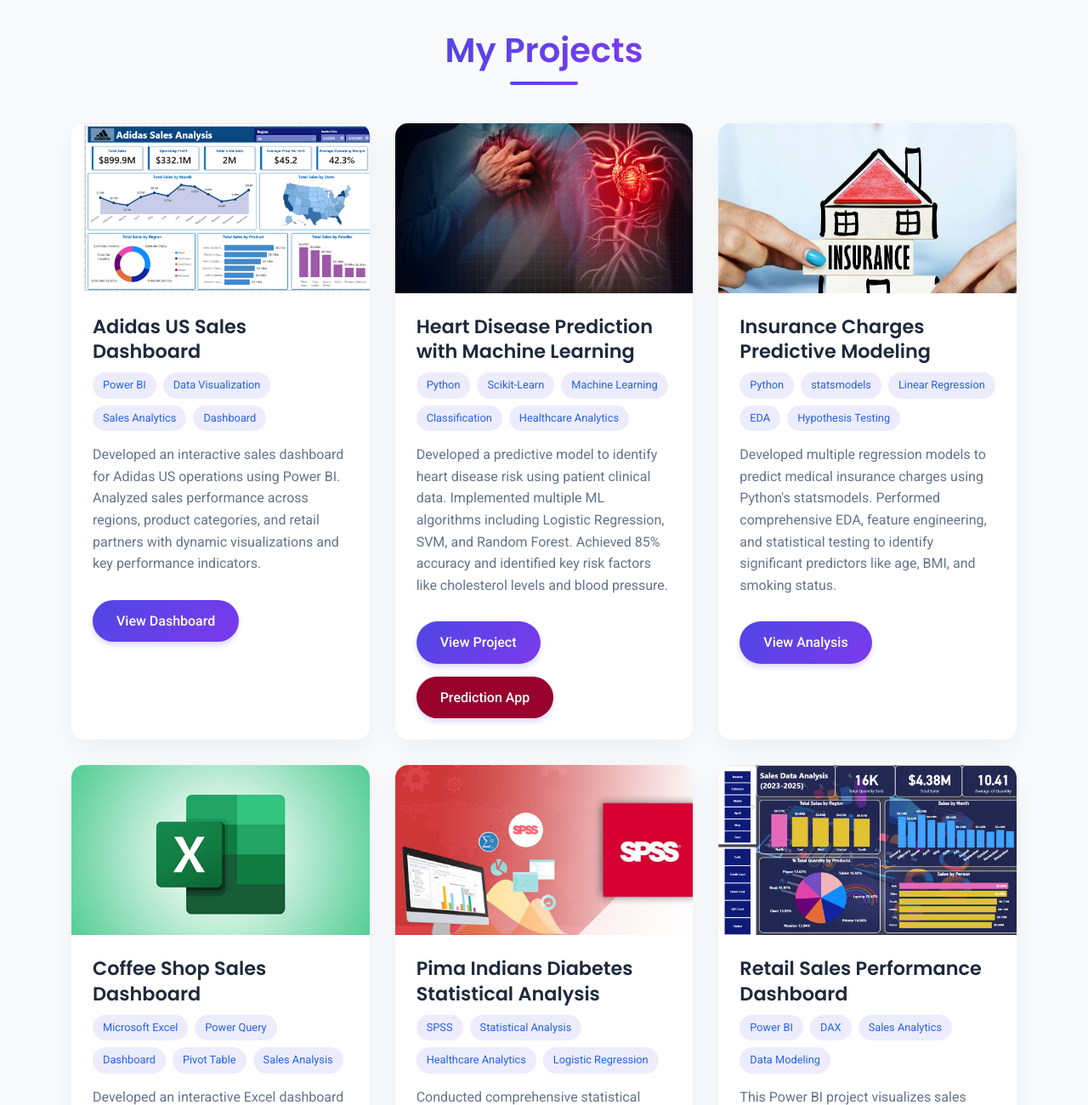
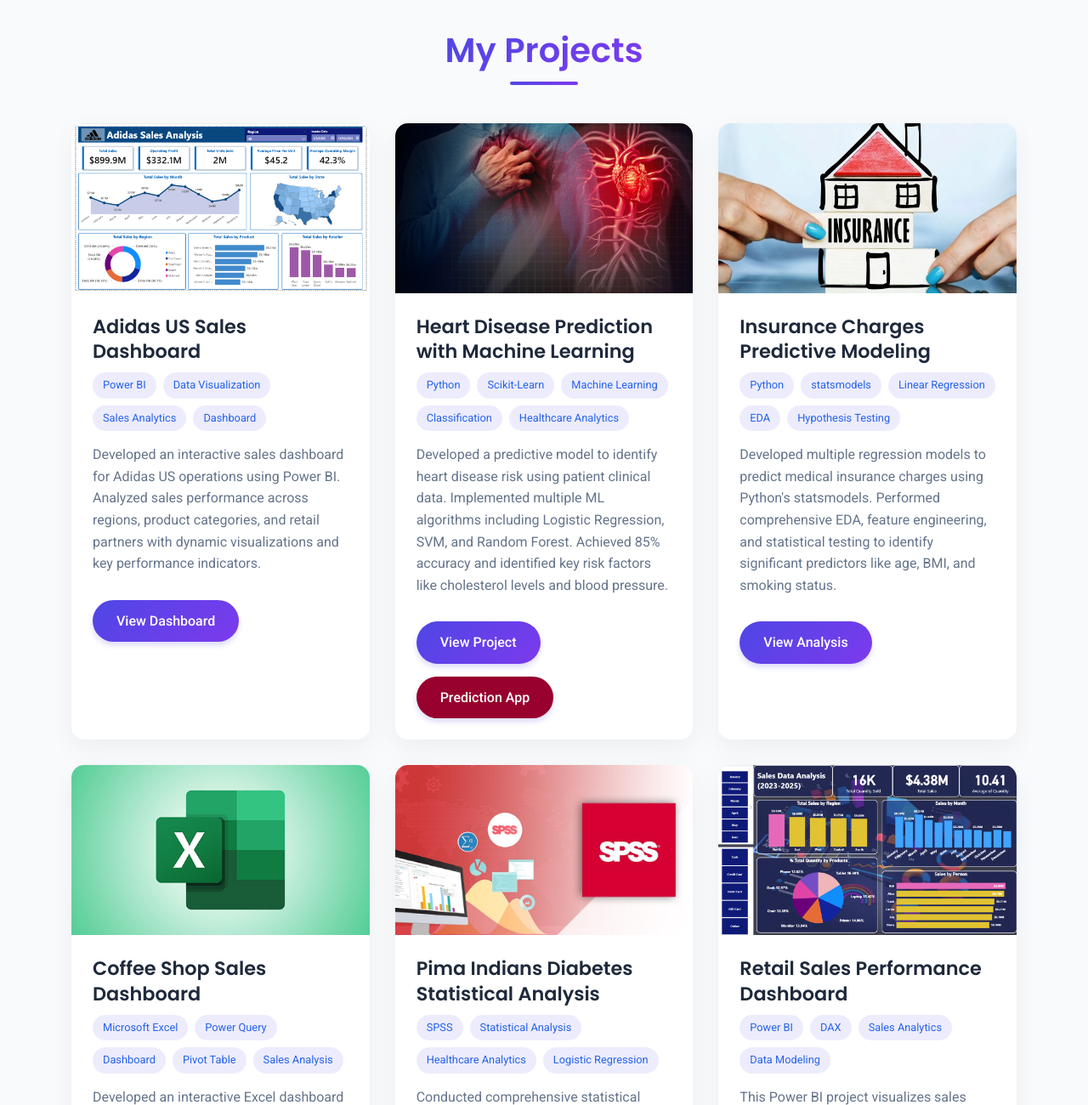
Before and after one commit to mdhasibstats/mdhasibstats.github.io, a plain HTML site: page index.html in a window 1280 px wide. Shown: the part 2436-3736 px from the top of the page at 85% size. Drawn offline with Linux system fonts and the light colour scheme.

Commit message:
Add again

```diff
--- a/index.html
+++ b/index.html
@@ -800,6 +800,7 @@
               style="
                 background-image: url('adidas_sales_dashboard_preview.png');
                 background-size: cover;
+                background-position: center;
               "
             ></div>
             <div class="project-content">
@@ -881,6 +882,7 @@
               style="
                 background-image: url('home-insurance-getty.webp');
                 background-size: cover;
+                background-position: center;
               "
             ></div>
             <div class="project-content">
@@ -915,6 +917,7 @@
               style="
                 background-image: url('ms-excel-logo.jpg');
                 background-size: cover;
+                background-position: center;
               "
             ></div>
             <div class="project-content">
@@ -947,6 +950,7 @@
               style="
                 background-image: url('spss-hg.jpg');
                 background-size: cover;
+                background-position: center;
               "
             ></div>
             <div class="project-content">
@@ -979,6 +983,7 @@
               style="
                 background-image: url('powerbi-dashboard-preview.png');
                 background-size: cover;
+                background-position: center;
               "
             ></div>
             <div class="project-content">
```
